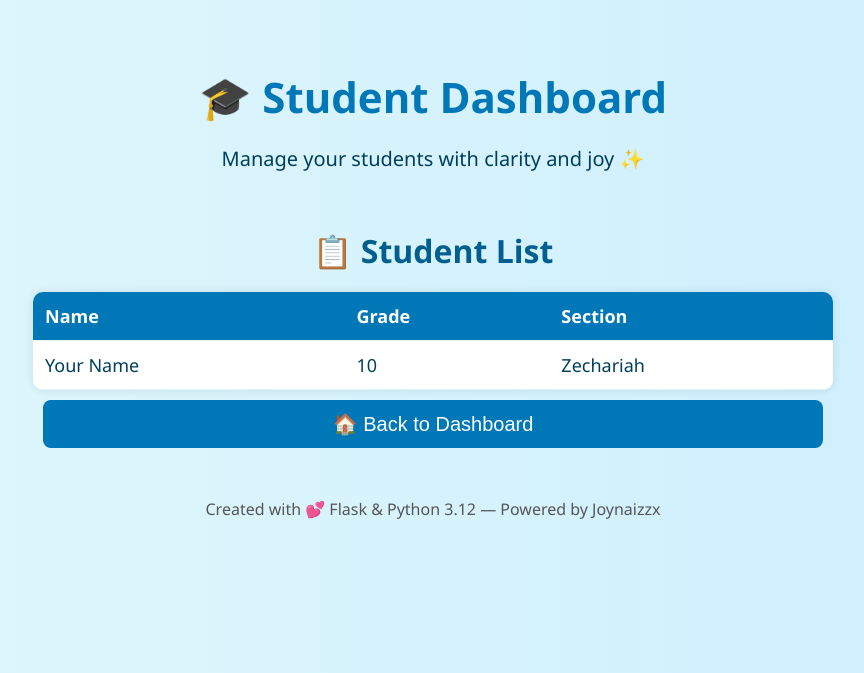
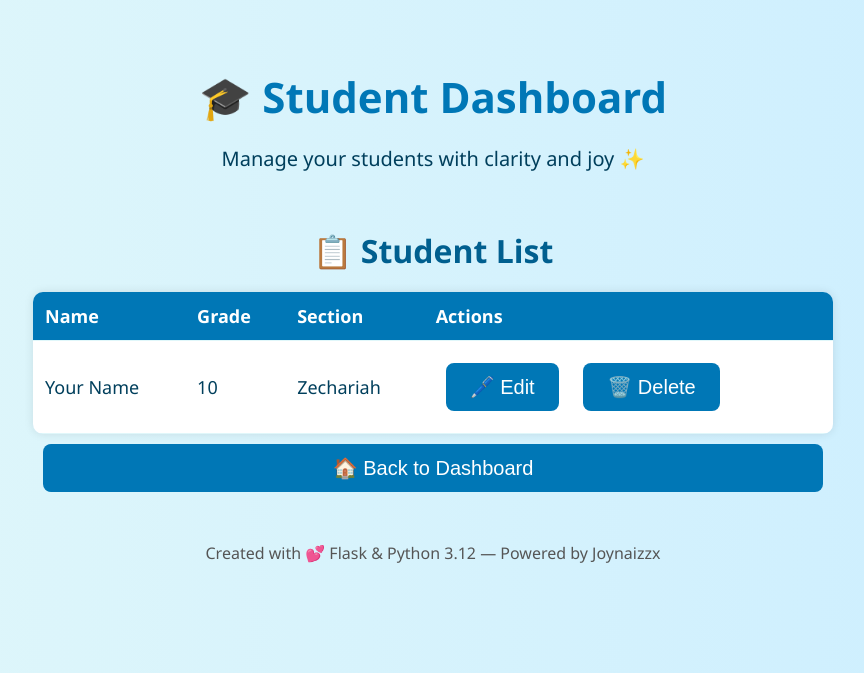
Before and after one commit to Joynase/Joynase-Dime, a Flask app: page /dashboard in a window 1280 px wide, after a click on "👀 View Students". Shown: the top 673 px of the page, without its empty margins (207-1071 px from the left). Run offline with Flask 3, Linux system fonts and the light colour scheme.

Commit message:
Update index.html

```diff
--- a/templates/index.html
+++ b/templates/index.html
@@ -174,15 +174,20 @@
   <div id="view" class="section">
     <h2>📋 Student List</h2>
 <table>
-      <tr><th>Name</th><th>Grade</th><th>Section</th></tr>
+  <tr><th>Name</th><th>Grade</th><th>Section</th><th>Actions</th></tr>
   {% for student in students %}
   <tr>
     <td>{{ student.name }}</td>
     <td>{{ student.grade }}</td>
     <td>{{ student.section }}</td>
+    <td>
+      <button class="btn" onclick="editStudent('{{ student.id }}', '{{ student.name }}', '{{ student.grade }}', '{{ student.section }}')">🖊️ Edit</button>
+      <button class="btn" onclick="deleteStudent('{{ student.id }}')">🗑️ Delete</button>
+    </td>
   </tr>
   {% endfor %}
 </table>
+
   <button class="btn" onclick="goHome()">🏠 Back to Dashboard</button>
   </div>
 
@@ -197,6 +202,24 @@
 
       <label for="section">Section:</label>
       <input type="text" name="section" id="section" required>
+
+      <div id="edit" class="section">
+  <h2>🛠️ Edit Student</h2>
+  <form id="editForm" method="POST">
+    <input type="hidden" name="id" id="edit-id">
+    <label for="edit-name">Name:</label>
+    <input type="text" name="name" id="edit-name" required>
+
+    <label for="edit-grade">Grade:</label>
+    <input type="number" name="grade" id="edit-grade" required>
+
+    <label for="edit-section">Section:</label>
+    <input type="text" name="section" id="edit-section" required>
+
+    <button type="submit" class="btn">💾 Save Changes</button>
+  </form>
+  <button class="btn" onclick="goHome()">🏠 Back to Dashboard</button>
+</div>
 
     <button type="submit" class="btn">✅ Submit</button>
     </form>
@@ -221,6 +244,32 @@
       document.getElementById('dashboard-buttons').style.display = 'block';
     }
 
+    function editStudent(id, name, grade, section) {
+  document.getElementById('view').style.display = 'none';
+  document.getElementById('add').style.display = 'none';
+  document.getElementById('dashboard-buttons').style.display = 'none';
+  document.getElementById('edit').style.display = 'flex';
+
+  document.getElementById('edit-id').value = id;
+  document.getElementById('edit-name').value = name;
+  document.getElementById('edit-grade').value = grade;
+  document.getElementById('edit-section').value = section;
+}
+
+function deleteStudent(id) {
+  if (confirm("Are you sure you want to delete this student?")) {
+    fetch(`/students/${id}`, {
+      method: 'DELETE'
+    }).then(res => {
+      if (res.ok) {
+        alert("🗑️ Student deleted!");
+        location.reload();
+      } else {
+        alert("⚠️ Failed to delete student.");
+      }
+    });
+  }
+}
     {% if show_view %}
     window.onload = function() {
       showSection('view');
```
Lines whose indentation alone changed are shown as unchanged.
